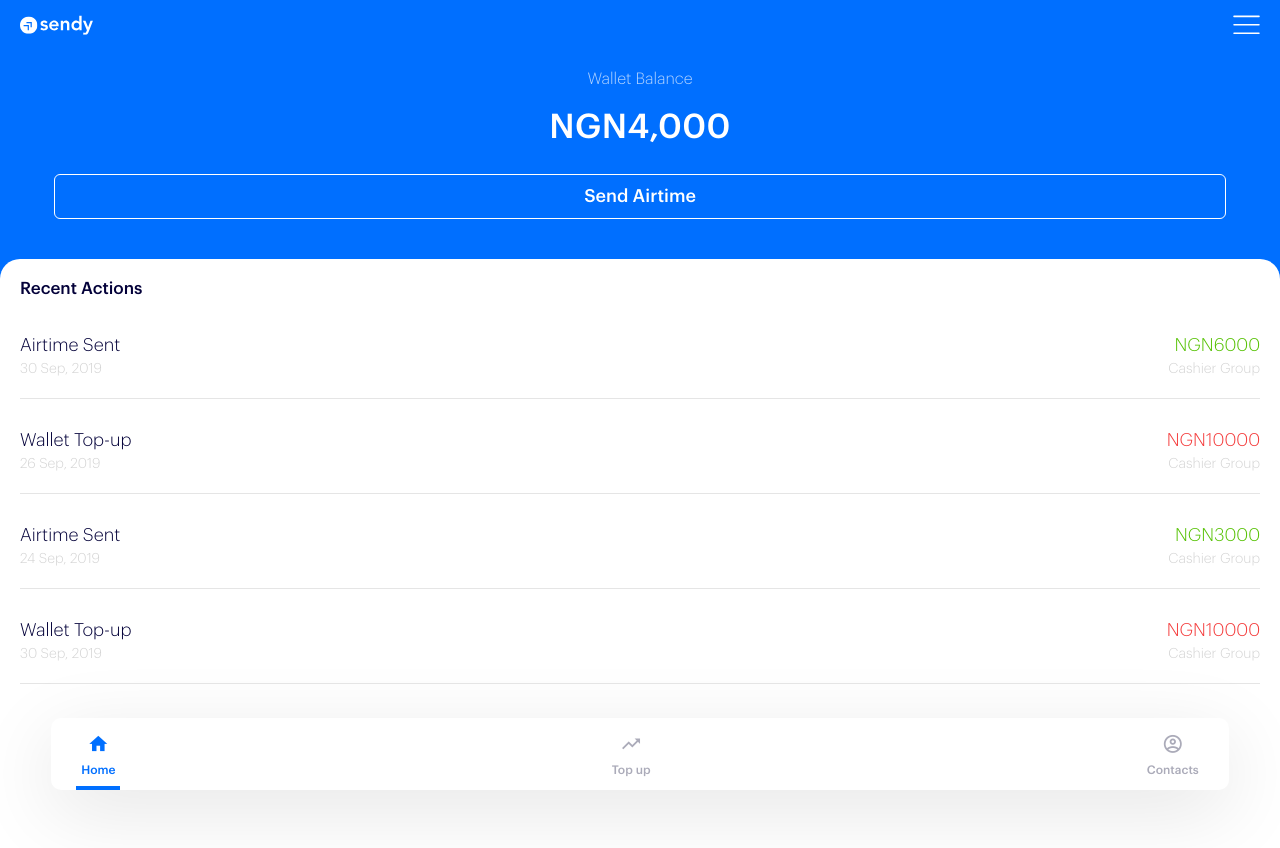
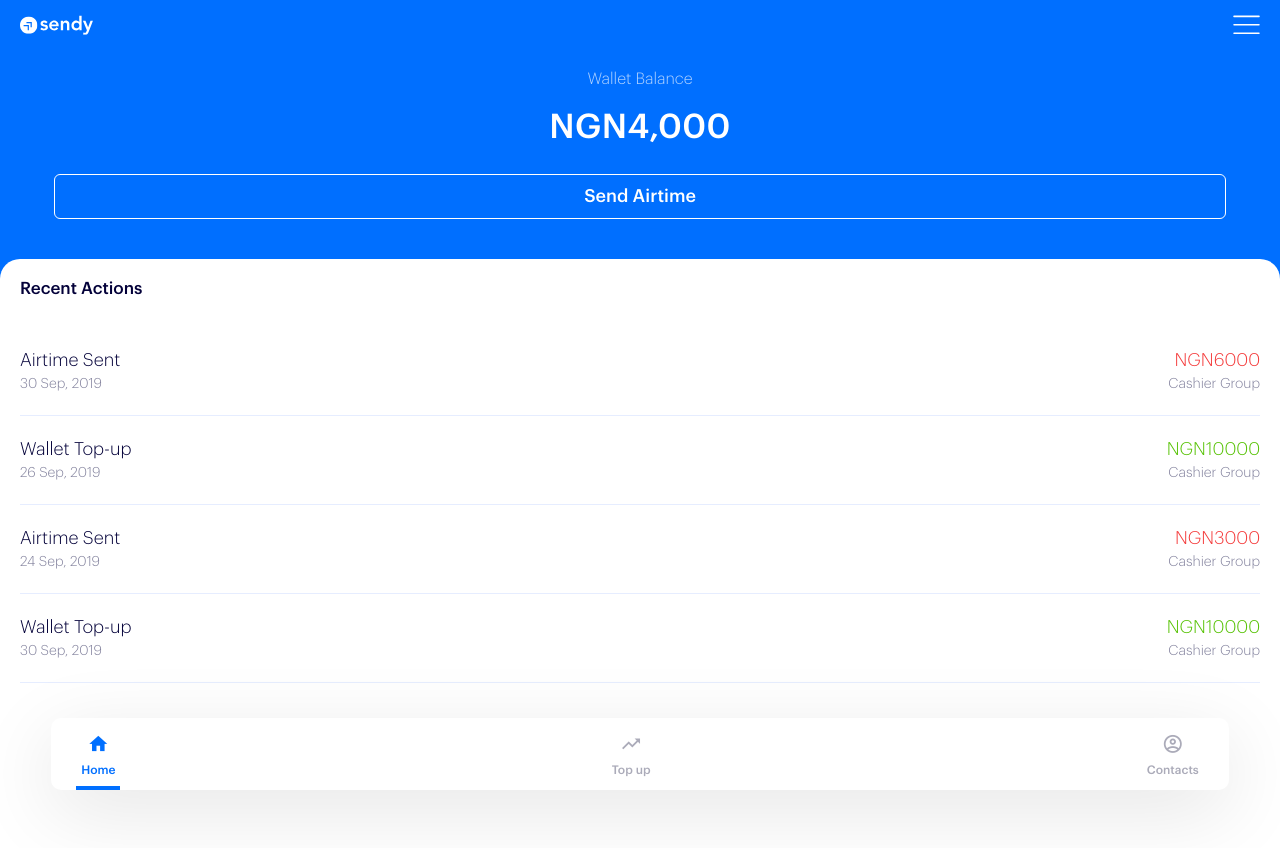
Before and after one commit to Kikks/sendy, a Vue app: page /home in a window 1280 px wide. Shown: the top 848 px of the page. Built offline with nearby package versions, Linux system fonts and the light colour scheme.

Commit message:
small fixes

```diff
--- a/src/views/home/Activity.vue
+++ b/src/views/home/Activity.vue
@@ -12,23 +12,23 @@
         <div class="recent-activity">
             <h2 class="mb-4">Recent Actions</h2>
             <div v-for="(activity, i) in activities" :key="i" class="activityRow">
-                <div class="row activityRowf">
+                <div class="row firstRow">
                     <div class="col-6 blue">
                        {{activity.description}}
                     </div>
-                    <div class="col-6 text-right" :class="{red:activity.add, green:!activity.add}">
+                    <!-- <div class="col-6 text-right" :class="{red: !activity.add, green: activity.add}"> -->
+                    <div class="col-6 text-right" :class="activity.add ? 'green' : 'red'">
                         NGN{{activity.amount}}
                     </div>
                 </div>
-                <div class="row activityRows">
-                    <div class="col-6">
+                <div class="row secondRow">
+                    <div class="col-6 blue">
                         {{activity.date}}
                     </div>
                     <div class="col-6 text-right">
                         {{activity.group}}
                     </div>
                 </div>
-                 <hr>
             </div>
 
         </div>
@@ -99,12 +99,11 @@ export default {
     .recent-activity{
         padding: 20px;
         background-color: white;
-        height: 800px;
+        min-height: 80vh;
         border-radius: 20px 20px 0px 0px;
         .activityRow{
-            padding:5px 0;
-            // background-color: red;
-            .activityRowf{
+            padding: 20px 0;
+            border-bottom: 0.5px solid #E6EDFF;
             .red{
                 color:#F43939;
             }
@@ -114,10 +113,10 @@ export default {
             .blue{
                 color:#030039
             }
-            }
-            .activityRows{
-                color:lightgray;
-                font-size:14px;
+
+            .secondRow{
+                font-size: 14px;
+                opacity: 0.5;
             }
         }
 
```
Lines whose indentation alone changed are shown as unchanged.
